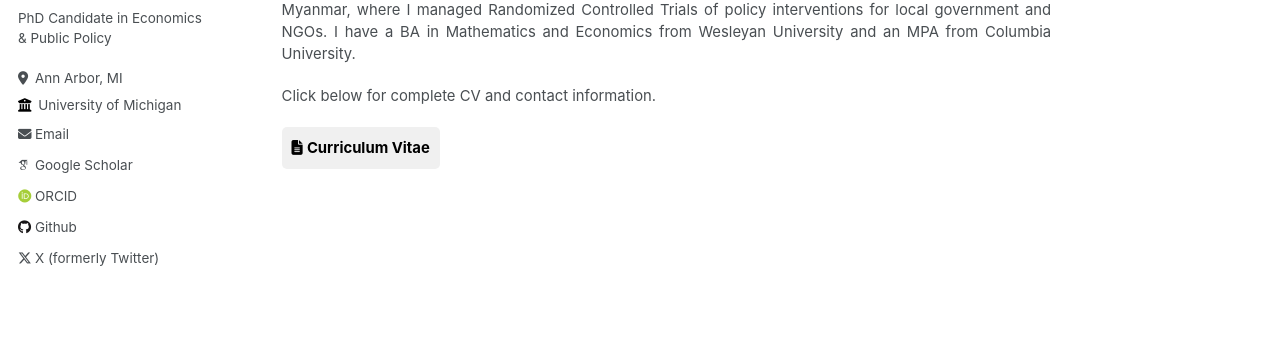
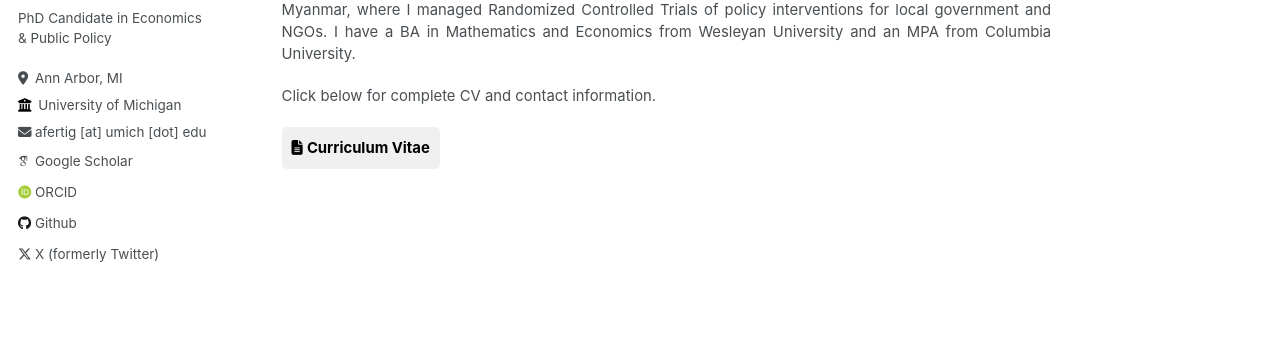
Before and after one commit to alexanderfertig/alexanderfertig.github.io, a Jekyll site: the page built from _pages/home.md, in a window 1280 px wide. Shown: the part 286-641 px from the top of the page. Built offline with Jekyll 4.4.1, drawn with Linux system fonts in a browser that asks for light colours; some web fonts are replaced.

Commit message:
update links

```diff
--- a/_data/ui-text.yml
+++ b/_data/ui-text.yml
@@ -25,7 +25,7 @@ en: &DEFAULT_EN
   feed_label                 : "Feed"
   powered_by                 : "Powered by"
   website_label              : "Website"
-  email_label                : "Email"
+  email_label                : "afertig [at] umich [dot] edu"
   recent_posts               : "Recent Posts"
   undefined_wpm              : "Undefined parameter words_per_minute at _config.yml"
   comment_form_info          : "Your email address will not be published. Required fields are marked"
--- a/_includes/author-profile.html
+++ b/_includes/author-profile.html
@@ -34,7 +34,7 @@
         <li><a href="{{ author.uri }}"><i class="fas fa-fw fa-link icon-pad-right" aria-hidden="true"></i>{{ site.data.ui-text[site.locale].website_label | default: "Website" }}</a></li>
       {% endif %}
       {% if author.email %}
-        <li><a href="mailto:{{ author.email }}"><i class="fas fa-fw fa-envelope icon-pad-right" aria-hidden="true"></i>{{ site.data.ui-text[site.locale].email_label | default: "Email" }}</a></li>
+        <li><!-- <a href="mailto:{{ author.email }}"> --><i class="fas fa-fw fa-envelope icon-pad-right" aria-hidden="true"></i>{{ site.data.ui-text[site.locale].email_label | default: "Email" }}</a></li>
       {% endif %}
 
       <!-- Font Awesome and Academicons icons / Academic websites -->
@@ -42,13 +42,13 @@
         <li><a href="{{ author.arxiv }}"><i class="ai ai-arxiv ai-fw icon-pad-right"></i>arXiv</a></li>
       {% endif %}
       {% if author.googlescholar %}
-        <li><a href="{{ author.googlescholar }}"><i class="ai ai-google-scholar icon-pad-right"></i>Google Scholar</a></li>
+        <li><a href="{{ author.googlescholar }}" target="_blank"><i class="ai ai-google-scholar icon-pad-right"></i>Google Scholar</a></li>
       {% endif %}
       {% if author.impactstory %}
         <li><a href="{{ author.impactstory }}"><i class="ai ai-impactstory ai-fw icon-pad-right"></i>Impactstory</a></li>
       {% endif %}
       {% if author.orcid %}
-        <li><a href="{{ author.orcid }}"><i class="ai ai-orcid ai-fw icon-pad-right"></i>ORCID</a></li>
+        <li><a href="{{ author.orcid }}" target="_blank"><i class="ai ai-orcid ai-fw icon-pad-right"></i>ORCID</a></li>
       {% endif %}
       {% if author.pubmed %}
         <li><a href="{{ author.pubmed }}"><i class="ai ai-pubmed ai-fw icon-pad-right"></i>PubMed</a></li>
@@ -68,7 +68,7 @@
         <li><a href="https://dribbble.com/{{ author.dribbble }}"><i class="fab fa-fw fa-dribbble icon-pad-right" aria-hidden="true"></i>Dribbble</a></li>
       {% endif %}
       {% if author.github %}
-        <li><a href="https://github.com/{{ author.github }}"><i class="fab fa-fw fa-github icon-pad-right" aria-hidden="true"></i>Github</a></li>
+        <li><a href="https://github.com/{{ author.github }}" target="_blank"><i class="fab fa-fw fa-github icon-pad-right" aria-hidden="true"></i>Github</a></li>
       {% endif %}
       {% if author.kaggle %}
         <li><a href="https://kaggle.com/{{ author.kaggle }}"><i class="fab fa-fw fa-kaggle icon-pad-right" aria-hidden="true"></i>Kaggle</a></li>
@@ -130,7 +130,7 @@
         <li><a href="https://{{ author.tumblr }}.tumblr.com"><i class="fab fa-fw fa-tumblr icon-pad-right" aria-hidden="true"></i>Tumblr</a></li>
       {% endif %}
       {% if author.twitter %}
-        <li><a href="https://twitter.com/{{ author.twitter }}"><i class="fab fa-fw fa-x-twitter icon-pad-right" aria-hidden="true"></i>X (formerly Twitter)</a></li>
+        <li><a href="https://twitter.com/{{ author.twitter }}" target="_blank"><i class="fab fa-fw fa-x-twitter icon-pad-right" aria-hidden="true"></i>X (formerly Twitter)</a></li>
       {% endif %}
       {% if author.vine %}
         <li><a href="https://vine.co/u/{{ author.vine }}"><i class="fab fa-fw fa-vine icon-pad-right" aria-hidden="true"></i>Vine</a></li>
--- a/_includes/footer.html
+++ b/_includes/footer.html
@@ -21,4 +21,4 @@
   </ul>
 </div> -->
 
-<div class="page__footer-copyright">&copy; {{ site.time | date: '%Y' }} {{ site.name | default: site.title }}. {{ site.data.ui-text[site.locale].powered_by | default: "Powered by" }} <a href="http://jekyllrb.com" rel="nofollow">Jekyll</a> &amp; <a href="https://github.com/academicpages/academicpages.github.io">AcademicPages</a>, a fork of <a href="https://mademistakes.com/work/minimal-mistakes-jekyll-theme/" rel="nofollow">Minimal Mistakes</a>.</div>
+<div class="page__footer-copyright">&copy; {{ site.time | date: '%Y' }} {{ site.name | default: site.title }}. {{ site.data.ui-text[site.locale].powered_by | default: "Powered by" }} <a href="http://jekyllrb.com" rel="nofollow" target="_blank">Jekyll</a> &amp; <a href="https://github.com/academicpages/academicpages.github.io" target="_blank">AcademicPages</a>, a fork of <a href="https://mademistakes.com/work/minimal-mistakes-jekyll-theme/" rel="nofollow" target="_blank">Minimal Mistakes</a>.</div>
--- a/_pages/home.md
+++ b/_pages/home.md
@@ -4,9 +4,9 @@ title: "Home"
 author_profile: true
 ---
 
-I am a PhD Candidate in Economics and [Public Policy](https://fordschool.umich.edu/phd) at the University of Michigan, and a Graduate Fellow in the Demography Training Program at the Population Studies Center ([PSC](https://psc.isr.umich.edu/)). My research interests are in development and labor economics, with a focus on international migration. Specifically, I am interested in patterns of short-term labor migration, and understanding how migration decisions shape origin-country development through remittances, information networks, and labor market changes.
+I am a PhD Candidate in Economics and [Public Policy](https://fordschool.umich.edu/phd){:target="_blank"} at the University of Michigan, and a Graduate Fellow in the Demography Training Program at the Population Studies Center ([PSC](https://psc.isr.umich.edu/){:target="_blank"}). My research interests are in development and labor economics, with a focus on international migration. Specifically, I am interested in patterns of short-term labor migration, and understanding how migration decisions shape origin-country development through remittances, information networks, and labor market changes.
 
-I previously worked as a Research Manager with Innovations for Poverty Action ([IPA](https://poverty-action.org/)) in Namibia and Myanmar, where I managed Randomized Controlled Trials of policy interventions for local government and NGOs. I have a BA in Mathematics and Economics from Wesleyan University and an MPA from Columbia University.
+I previously worked as a Research Manager with Innovations for Poverty Action ([IPA](https://poverty-action.org/){:target="_blank"}) in Namibia and Myanmar, where I managed Randomized Controlled Trials of policy interventions for local government and NGOs. I have a BA in Mathematics and Economics from Wesleyan University and an MPA from Columbia University.
 
 Click below for complete CV and contact information.
 
@@ -25,6 +25,6 @@ Click below for complete CV and contact information.
   }
 </style>
 
-<a href="https://alexanderfertig.github.io/files/afertig_cv.pdf" class="custom-link">
+<a href="https://alexanderfertig.github.io/files/afertig_cv.pdf" class="custom-link" target="_blank">
     <i class="fa fa-file-alt"></i> **Curriculum Vitae**
 </a>
```
Also changed, not shown: _pages/research.md (+8 -8 lines).
